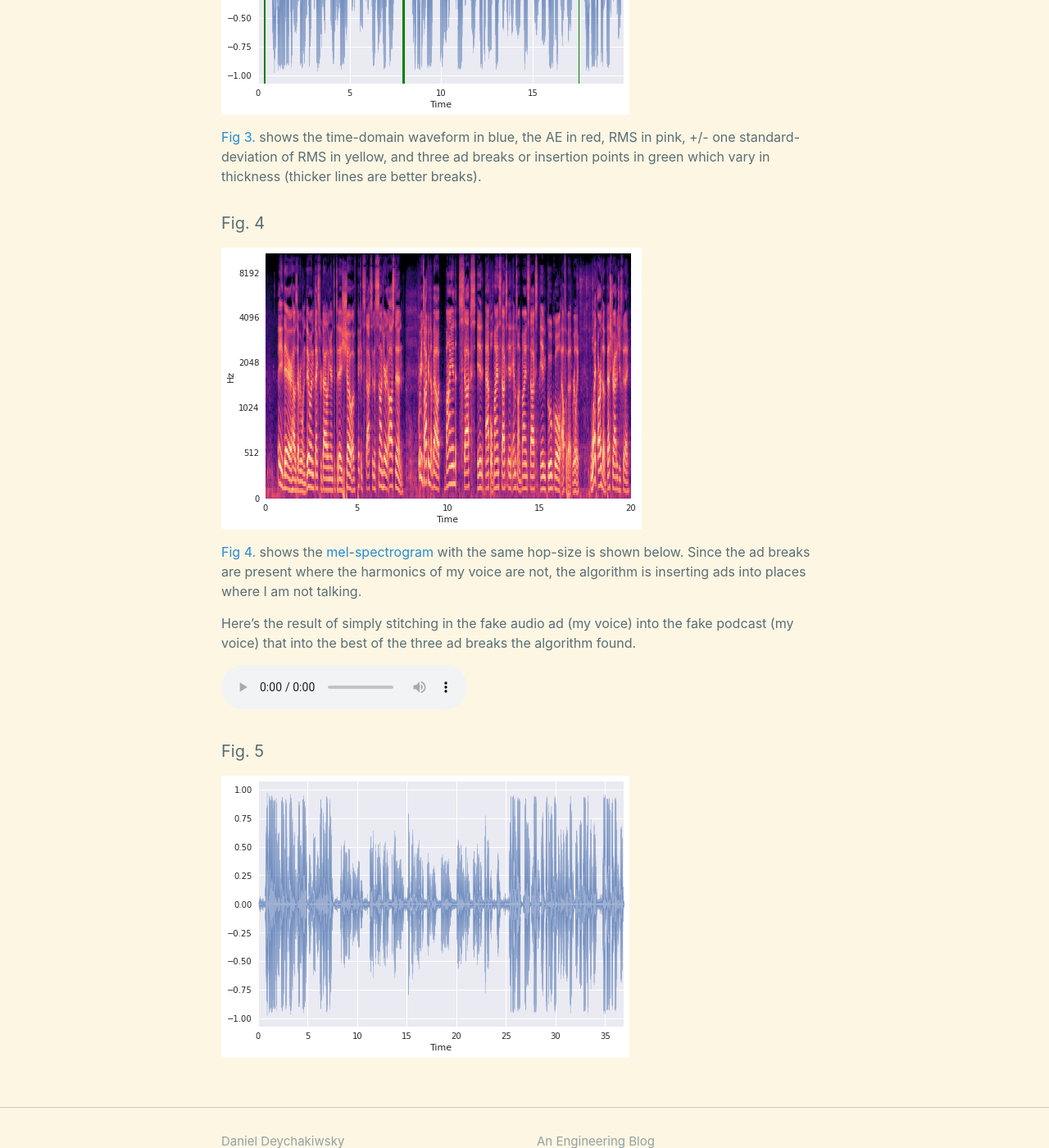
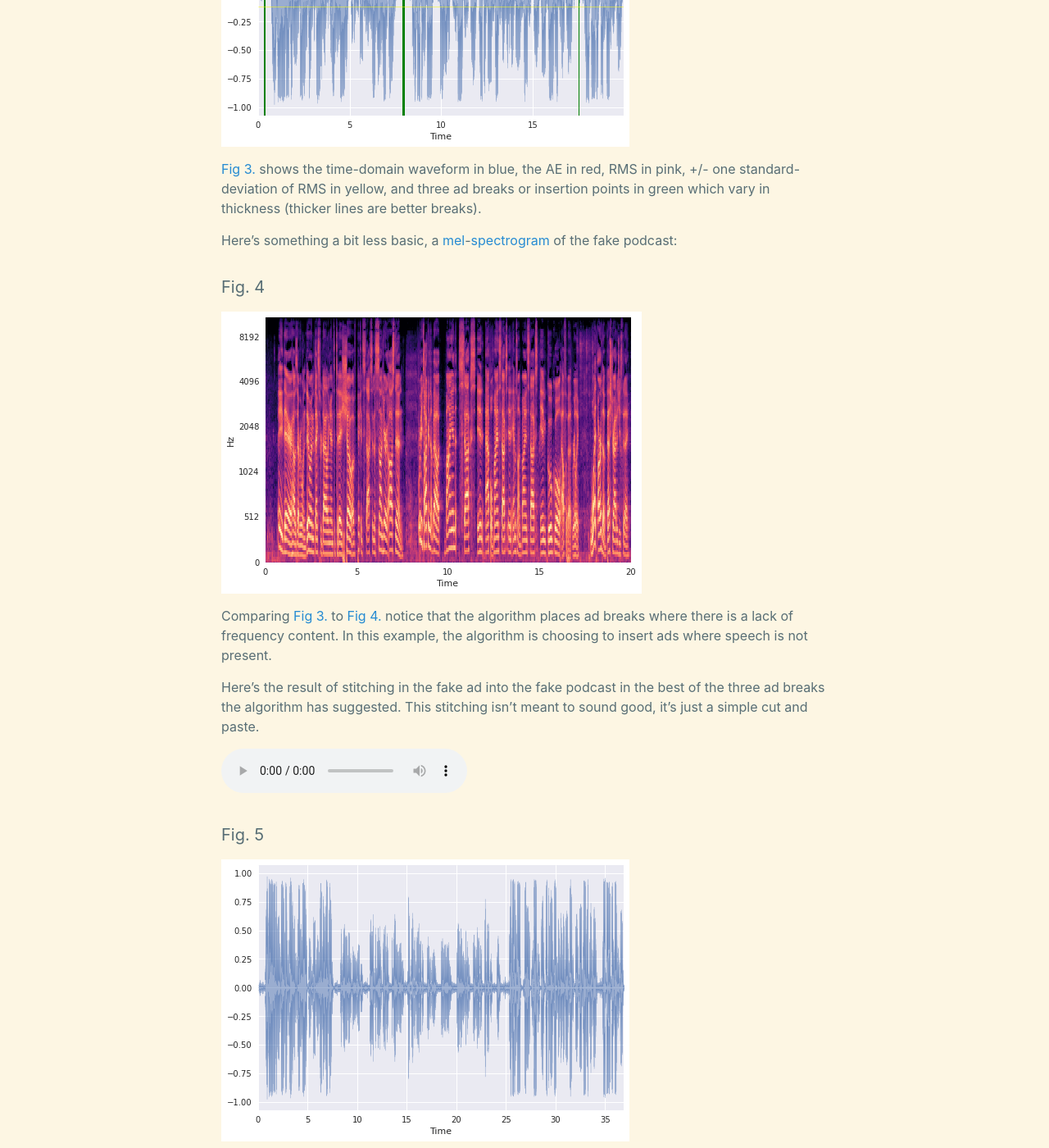
Before and after one commit to daniel-deychakiwsky/daniel-deychakiwsky.github.io, a Jekyll site: the page built from _posts/2021-03-21-simple-podcast-ad-insertion.md, in a window 1280 px wide and 1400 px high, scrolled down 5056 px. Shown: the whole window at 82% size. Built offline with Jekyll 4.4.1, drawn with Linux system fonts in a browser that asks for light colours; some of the changed text lies outside the part shown.

Commit message:
[blog post] simple podcast ad insertion

```diff
--- a/_posts/2021-03-21-simple-podcast-ad-insertion.md
+++ b/_posts/2021-03-21-simple-podcast-ad-insertion.md
@@ -149,6 +149,9 @@
 #### Fig. 2
 ![fake_ad]
 
+Here's the fake podcast waveform overlaid
+with our algorithm's calculations and results:
+
 #### Fig. 3
 ![fake_result]
 
@@ -157,17 +160,21 @@
 RMS in yellow, and three ad breaks or insertion points in green
 which vary in thickness (thicker lines are better breaks).
 
+Here's something a bit less basic, a [mel]-[spectrogram] of the fake podcast:
+
 #### Fig. 4
 ![fake_result_spec]
 
-[Fig 4.](#fig-4) shows the [mel]-[spectrogram] with the same
-hop-size is shown below. Since the ad breaks are present where the
-harmonics of my voice are not, the algorithm is inserting ads into
-places where I am not talking.
+Comparing [Fig 3.](#fig-3) to [Fig 4.](#fig-4)
+notice that the algorithm places ad breaks
+where there is a lack of frequency content.
+In this example, the algorithm is choosing to
+insert ads where speech is not present.
 
-Here's the result of simply stitching in the fake audio ad (my voice)
-into the fake podcast (my voice) that into the best of the three ad breaks the
-algorithm found.
+Here's the result of stitching in the fake ad
+into the fake podcast in the best of the three ad breaks the
+algorithm has suggested. This stitching isn't meant to sound good,
+it's just a simple cut and paste.
 
 {% include embed-audio.html src="/assets/audio/simple_podcast_ad_insertion/fake_stitched.mp3" %}
 
```
Also changed, not shown: 7 other files.
